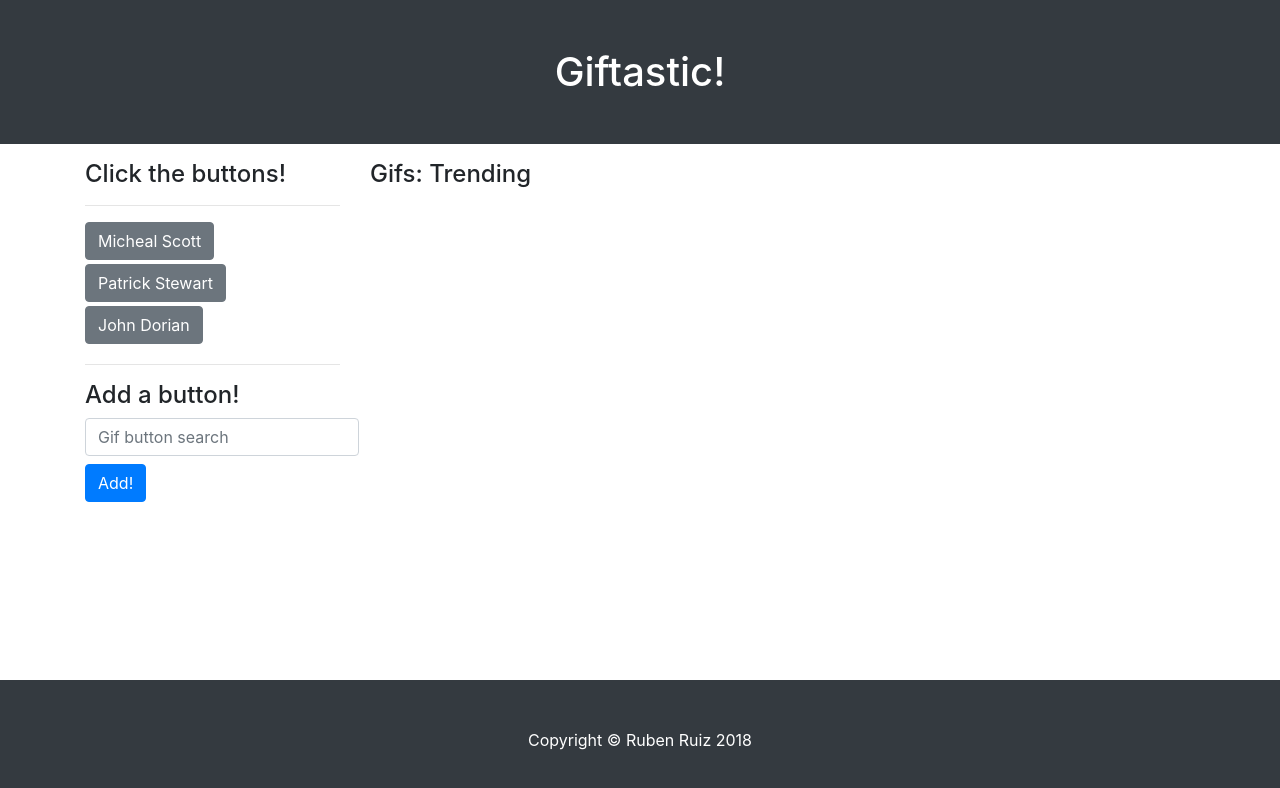
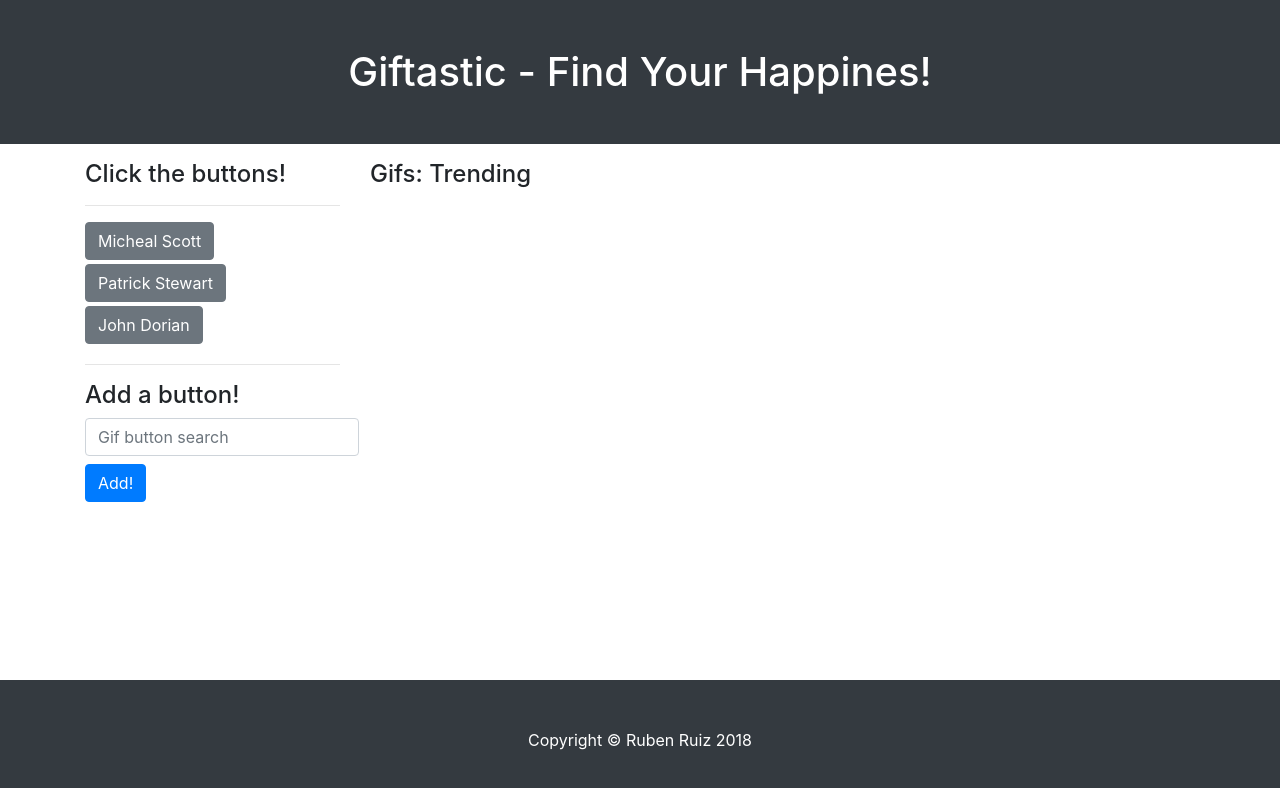
Before and after one commit to r-ruiz/giftastic, a plain HTML site: page index.html in a window 1280 px wide. Drawn offline with nearby package versions, Linux system fonts and the light colour scheme; no server answers.

Commit message:
updated readme

```diff
--- a/index.html
+++ b/index.html
@@ -16,7 +16,7 @@
     <header class="py-5 bg-dark">
         <div class="container">
             <h1 class="m-0 text-center text-white">
-                Giftastic!
+                Giftastic - Find Your Happines!
             </h1>
         </div>
     </header>
```
Also changed, not shown: 1 other file.
